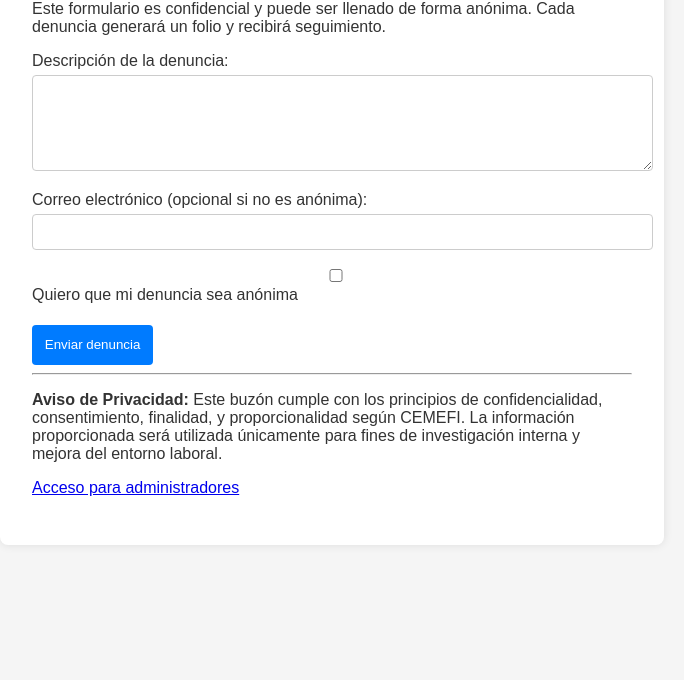
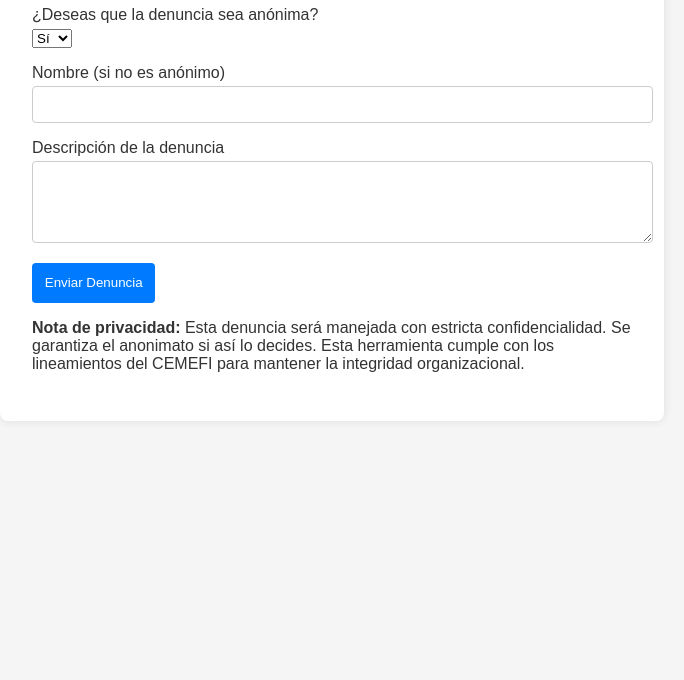
Before and after one commit to Carlos456974/demo.1, a plain HTML site: page index.html in a window 1280 px wide. Shown: the part 120-800 px from the top of the page, without its empty margins (308-992 px from the left). Drawn offline with Linux system fonts and the light colour scheme.

Commit message:
Update index.html

```diff
--- a/index.html
+++ b/index.html
@@ -1,37 +1,39 @@
-
 <!DOCTYPE html>
 <html lang="es">
 <head>
-  <meta charset="UTF-8">
-  <meta name="viewport" content="width=device-width, initial-scale=1.0">
+  <meta charset="UTF-8" />
+  <meta name="viewport" content="width=device-width, initial-scale=1.0"/>
   <title>Buzón de Denuncias</title>
-  <link rel="stylesheet" href="styles.css">
+  <link rel="stylesheet" href="styles.css" />
 </head>
 <body>
-  <div class="container">
-    <h1>Buzón de Denuncias Electrónico</h1>
-    <p>Este formulario es confidencial y puede ser llenado de forma anónima. Cada denuncia generará un folio y recibirá seguimiento.</p>
+  <div class="wrapper">
+    <div class="container">
+      <img src="logo.jpg" alt="Logo de la empresa" class="logo" />
+      <h2>Buzón de Denuncias</h2>
+      <form id="denunciaForm">
+        <label for="anonimo">¿Deseas que la denuncia sea anónima?</label>
+        <select id="anonimo" name="anonimo">
+          <option value="sí">Sí</option>
+          <option value="no">No</option>
+        </select>
 
-    <form id="denunciaForm">
-      <label for="descripcion">Descripción de la denuncia:</label>
-      <textarea id="descripcion" name="descripcion" rows="5" required></textarea>
+        <label for="nombre">Nombre (si no es anónimo)</label>
+        <input type="text" id="nombre" name="nombre" />
 
-      <label for="correo">Correo electrónico (opcional si no es anónima):</label>
-      <input type="email" id="correo" name="correo">
+        <label for="descripcion">Descripción de la denuncia</label>
+        <textarea id="descripcion" name="descripcion" rows="4" required></textarea>
 
-      <label><input type="checkbox" id="anonima" name="anonima"> Quiero que mi denuncia sea anónima</label>
+        <button type="submit">Enviar Denuncia</button>
 
-      <button type="submit">Enviar denuncia</button>
-    </form>
+        <div id="confirmation"></div>
 
-    <div id="confirmation" style="display:none;"></div>
-
-    <hr>
-    <p><strong>Aviso de Privacidad:</strong> Este buzón cumple con los principios de confidencialidad, consentimiento, finalidad, y proporcionalidad según CEMEFI. La información proporcionada será utilizada únicamente para fines de investigación interna y mejora del entorno laboral.</p>
-
-    <p><a href="login.html">Acceso para administradores</a></p>
+        <div class="nota">
+          <p class="alerta"><strong>Nota de privacidad:</strong> Esta denuncia será manejada con estricta confidencialidad. Se garantiza el anonimato si así lo decides. Esta herramienta cumple con los lineamientos del CEMEFI para mantener la integridad organizacional.</p>
+        </div>
+      </form>
+    </div>
   </div>
-
   <script src="script.js"></script>
 </body>
 </html>
```
